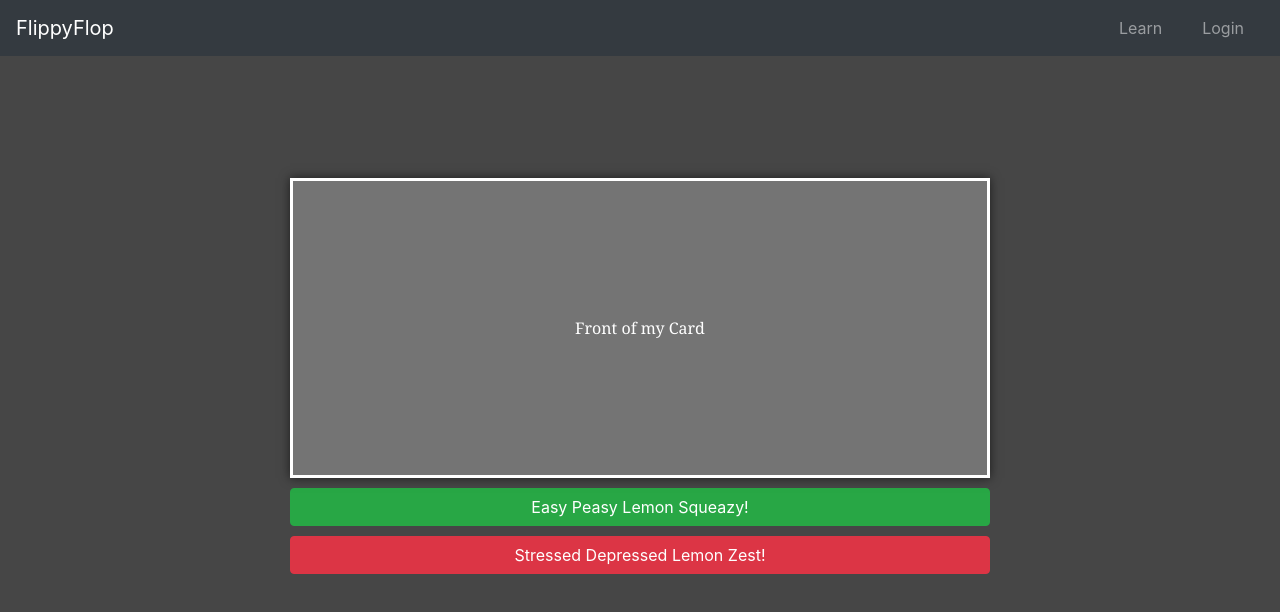
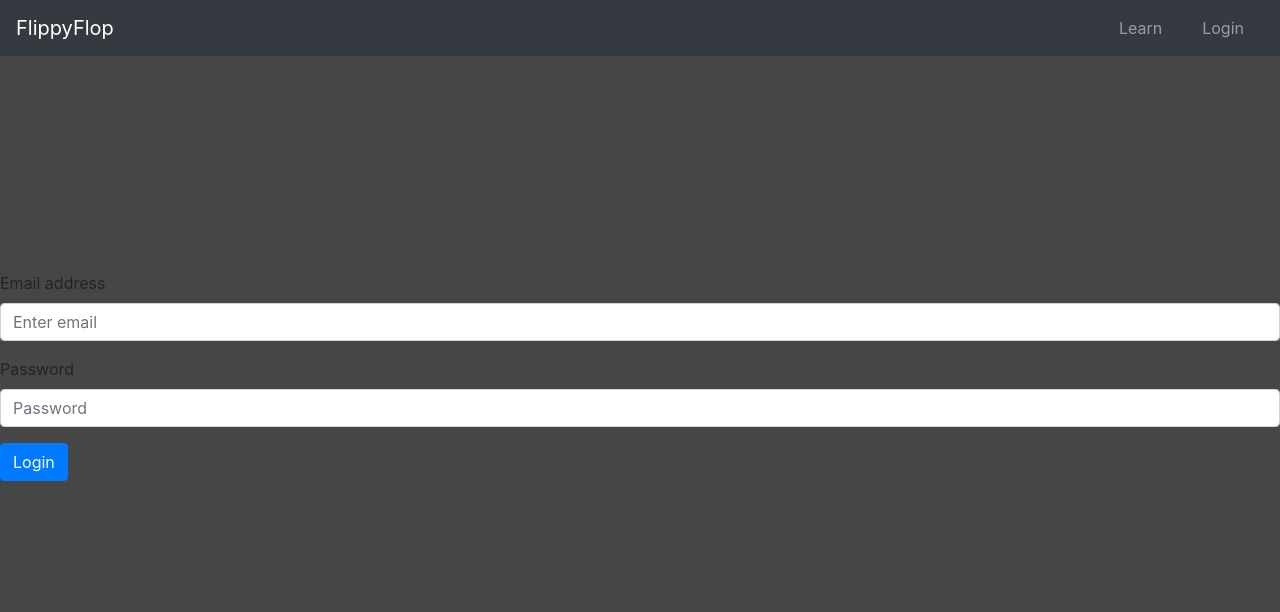
Before and after one commit to JacquesDonnelly/FlippyFlopFrontEnd, a React (Create React App) app in the folder flippyflopfrontend/: page /login in a window 1280 px wide. Shown: the top 612 px of the page. Built offline with nearby package versions, Linux system fonts and the light colour scheme.

Commit message:
start adding auth

```diff
--- a/flippyflopfrontend/package.json
+++ b/flippyflopfrontend/package.json
@@ -10,6 +10,7 @@
     "react": "^16.13.1",
     "react-bootstrap": "^1.3.0",
     "react-dom": "^16.13.1",
+    "react-router-dom": "^5.2.0",
     "react-scripts": "3.4.3"
   },
   "scripts": {
--- a/flippyflopfrontend/src/App.js
+++ b/flippyflopfrontend/src/App.js
@@ -1,16 +1,85 @@
-import React from 'react';
+import React, { useState } from 'react';
 import Navigation from './components/Navigation'
 import TestCard from './components/TestCard'
+import {
+	BrowserRouter as Router,
+	Switch,
+	Route,
+	Link
+} from "react-router-dom";
+import { AuthContext, useAuth } from "./context/auth";
+import PrivateRoute from './PrivateRoute';
+import Form from 'react-bootstrap/Form';
+import Button from 'react-bootstrap/Button';
+import { Redirect } from "react-router-dom";
 import './App.css';
 
+function Login() {
+	const [isLoggedIn, setLoggedIn] = useState(false);
+	const [email, setEmail] = useState("");
+	const [password, setPassword] = useState("");
+	const { setAuthTokens } = useAuth();
+
+	const handleSubmit = event => {
+		// TODO: make API call to get a token
+		event.preventDefault();
+		console.log(email);
+		console.log(password);
+		// TODO: if valid username and password, then set token
+		// TODO: Handle errors properly
+		setAuthTokens('some token string');
+		setLoggedIn(true);
+	}
+
+	if (isLoggedIn) {
+		return <Redirect to="/" />;
+	}
+
+	return (
+		<Form onSubmit={handleSubmit}>
+			<Form.Group controlId="formBasicEmail">
+				<Form.Label>Email address</Form.Label>
+				<Form.Control type="email" placeholder="Enter email" onChange={e => setEmail(e.target.value)} />
+			</Form.Group>
+			<Form.Group controlId="formBasicPassword">
+				<Form.Label>Password</Form.Label>
+				<Form.Control type="password" placeholder="Password" onChange={e => setPassword(e.target.value)}/>
+			</Form.Group>
+			<Button variant="primary" type="submit">
+				Login
+			</Button>
+		</Form>
+	)
+}
+
+function Admin() {
+	return <h1> I'm an admin! </h1>
+}
+
 function App() {
+	const existingTokens = JSON.parse(localStorage.getItem("tokens"));
+	const [authTokens, setAuthTokens] = useState(existingTokens);
+
+	const setTokens = (data) => {
+		localStorage.setItem("tokens", JSON.stringify(data));
+		setAuthTokens(data);
+	}
+
   return (
-		<div className="App">
-			<Navigation />
-			<div className="AppContent">
-				<TestCard />
+		<AuthContext.Provider value={{ authTokens, setAuthTokens: setTokens }}>
+			<div className="App">
+				<Navigation />
+				<div className="AppContent">
+					<Router>
+						<Switch>
+							<Route path="/login" component={Login} />
+							<PrivateRoute path="/admin" component={Admin} />
+							<PrivateRoute path="/" component={TestCard} />
+						</Switch>
+					</Router>
+				</div>
 			</div>
-		</div>
+		</AuthContext.Provider>
   );
 }
 
--- /dev/null
+++ b/flippyflopfrontend/src/PrivateRoute.js
@@ -0,0 +1,22 @@
+import { Route, Redirect } from 'react-router-dom';
+import React from 'react';
+import { useAuth } from './context/auth';
+
+function PrivateRoute({ component: Component, ...rest }) {
+	const { authTokens } = useAuth();
+
+  return(
+    <Route {...rest} render={(props) =>
+				// TODO: rather than just checking an authToken exists
+				// how can we validate? Also throw away when old...
+				authTokens ? (
+      <Component {...props} />
+				) : (
+			<Redirect to="/login" />
+				)
+			}
+    />
+  );
+}
+
+export default PrivateRoute;
--- /dev/null
+++ b/flippyflopfrontend/src/context/auth.js
@@ -0,0 +1,7 @@
+import { createContext, useContext } from 'react';
+
+export const AuthContext = createContext();
+
+export function useAuth() {
+  return useContext(AuthContext);
+}
```
Also changed, not shown: 1 other file (tests, documents, lock files or other folders).
